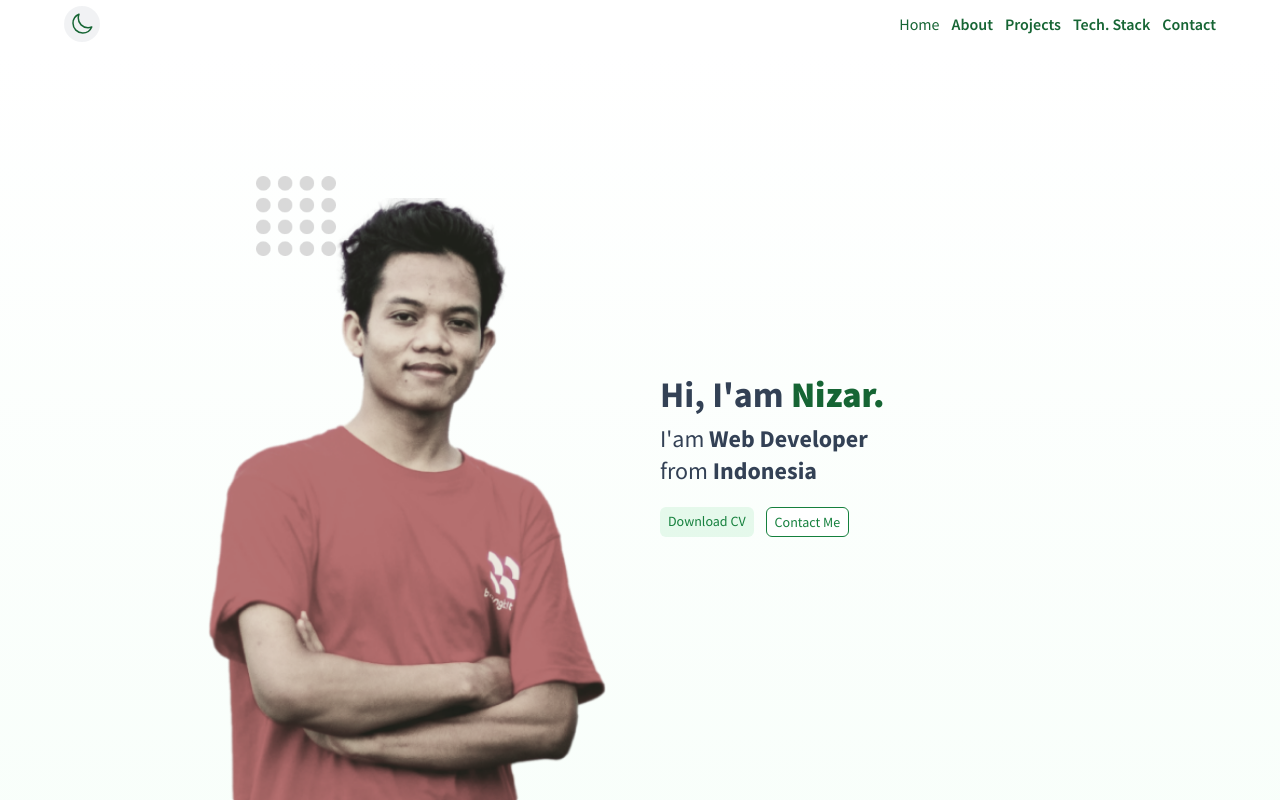
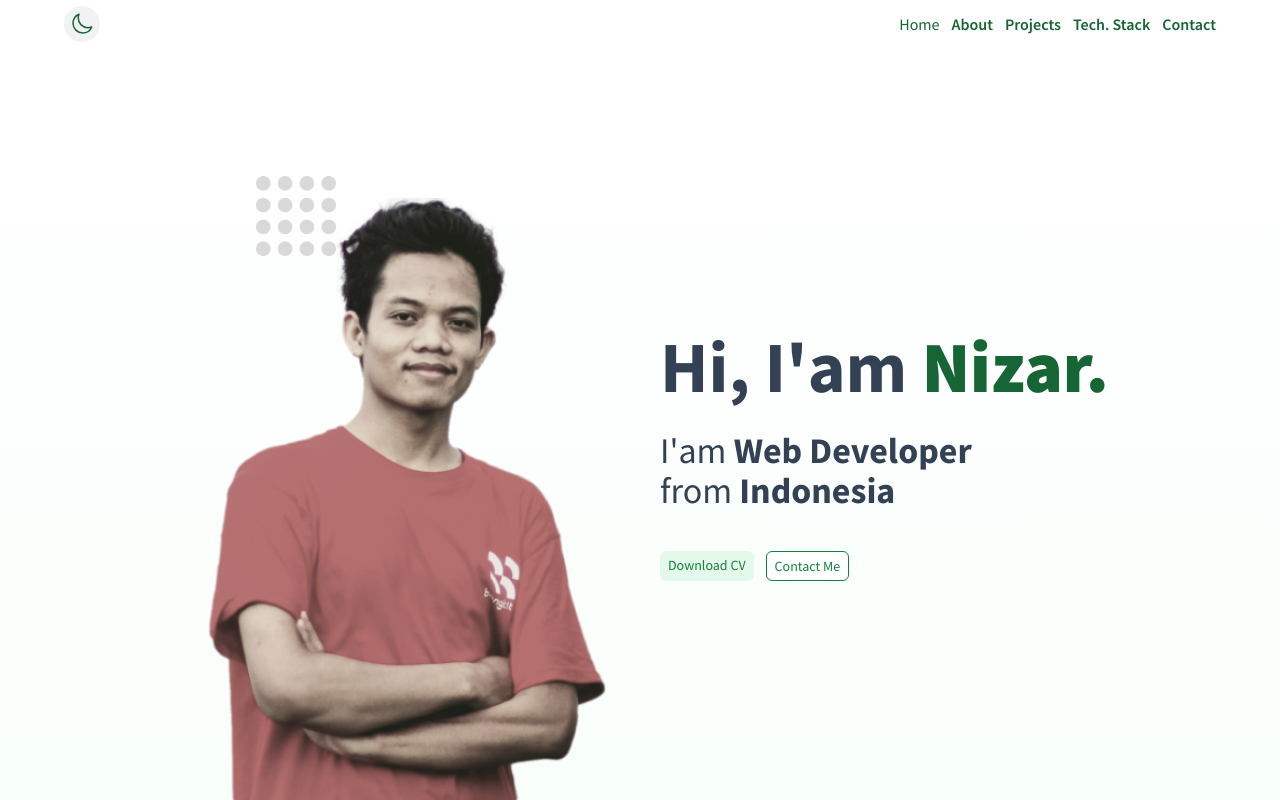
Before and after one commit to ahmadnzr/portfolio-old, a React (Create React App) app: page / in a window 1280 px wide. Built offline with nearby package versions, Linux system fonts and the light colour scheme.

Commit message:
fix: hero text font

```diff
--- a/src/components/Hero/index.tsx
+++ b/src/components/Hero/index.tsx
@@ -6,11 +6,11 @@ const Hero = () => {
   return (
     <div className='h-screenCard relative md:flex flex-row-reverse justify-evenly'>
       <div className='flex-1 md:flex items-center justify-start ml-10 mt-16 antialiased text-xl absolute md:static dark:text-white'>
-        <div>
-          <h2 className='text-2xl md:text-4xl font-bold mb-2'>
+        <div className='flex flex-col md:gap-5'>
+          <h2 className='text-2xl md:text-7xl font-bold mb-2'>
             Hi, I&apos;am <strong className='text-green-800'>Nizar.</strong>
           </h2>
-          <p className='md:text-2xl'>
+          <p className='md:text-4xl'>
             I&apos;am <strong>Web Developer</strong>
             <br />
             from <strong>Indonesia</strong>
```
